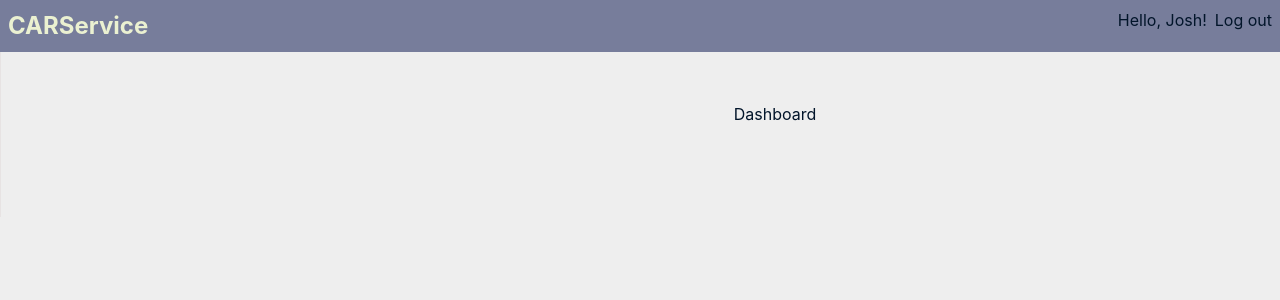
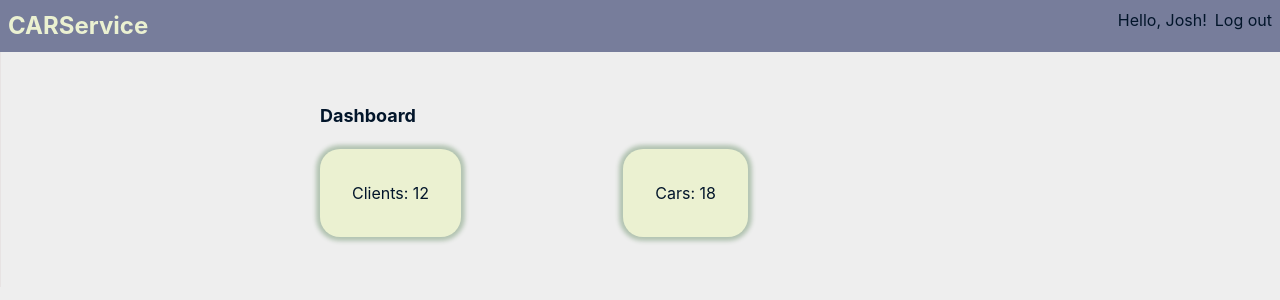
Before and after one commit to nMart719/autoservice, a React (Vite) app: page / in a window 1280 px wide. Shown: the top 300 px of the page. Built offline with nearby package versions, Linux system fonts and the light colour scheme.

Commit message:
add dashboard styles

```diff
--- a/src/pages/Clients.jsx
+++ b/src/pages/Clients.jsx
@@ -10,7 +10,7 @@ const clientsWithCounts = useMemo(() => {
       ...client,
       carsCount: cars.filter(c => c.clientId === client.id).length
     }))
-  }, []);
+  }, [clients, cars]);
   const [selectedClientId, setSelectedClientId] = useState(null);
   return (
     <>
--- a/src/pages/Dashboard.css
+++ b/src/pages/Dashboard.css
@@ -1,10 +1,20 @@
 @import "tailwindcss";
 
-
-main{
-    @apply flex h-full w-full;
+.cards_wrapper{
+    display: grid;
+    width:100%;
+    height:100%;
+    grid-template-columns: 1fr 1fr 1fr;
+    grid-template-rows: 1fr, 1fr;
+}
+.dashboard_card{
+    padding: 2rem;
+    background-color: var(--accent);
+    box-shadow: 0px 0px 4px 4px var(--green);
+    border-radius: 20px;
+    width: fit-content;
 }
 
-section{
-    @apply flex flex-col items-center w-full h-full;
+.dashboard_card span{
+    text-align: center;
 }
--- a/src/pages/Dashboard.jsx
+++ b/src/pages/Dashboard.jsx
@@ -1,4 +1,13 @@
 import "./Dashboard.css";
+import { clients } from "../data/clients";
+import { cars } from "../data/cars";
 export function Dashboard() {
-  return <>Dashboard</>;
+
+  return <>
+  <h2>Dashboard</h2>
+  <div className="cards_wrapper">
+  <div className="dashboard_card"><span>Clients: {clients.length}</span></div>
+  <div className="dashboard_card"><span>Cars: {cars.length}</span></div>
+  </div>
+  </>;
 }
```
